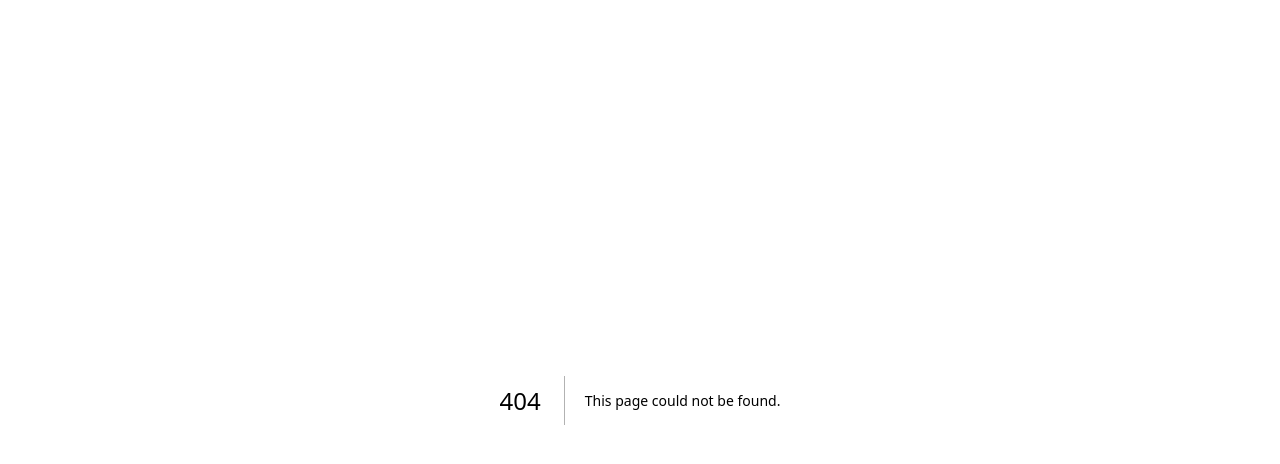
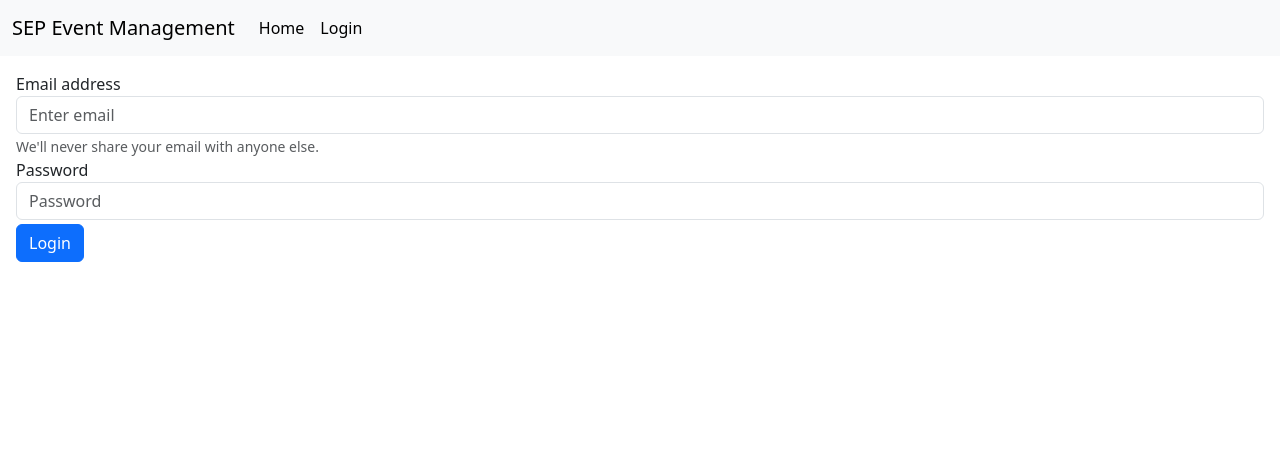
Before and after one commit to chinadupaya/sep-modern-methods, a Next.js app in the folder sep-frontend/: page /login in a window 1280 px wide. Before the commit this address had no page. Shown: the top 464 px of the page. Built offline with nearby package versions, Linux system fonts and the light colour scheme.

Commit message:
redirect upon login

```diff
--- a/sep-frontend/src/app/actions/login.ts
+++ b/sep-frontend/src/app/actions/login.ts
@@ -1,7 +1,7 @@
 'use server'
 
 import { cookies } from 'next/headers'
-import { NextResponse } from 'next/server';
+import { redirect } from 'next/navigation'
 export async function login(formData) {
   const email = formData.get('email');
   const password = formData.get('password');
@@ -17,10 +17,10 @@
 if (result.error) {
     // let resultError = NextResponse.json({ error: result.error, status: result.error.status });
     // return resultError
-    // return { error: result.error, status: result.error.status };
-    throw new Error('failed to login')
+    return { error: result.error, status: result.error.status };
+    // throw new Error('failed to login')
 }
 cookies().delete('user'),
 cookies().set('user', JSON.stringify(result))
-return result;
+redirect('/')
 }
--- a/sep-frontend/src/app/layout.js
+++ b/sep-frontend/src/app/layout.js
@@ -1,6 +1,7 @@
 // import localFont from "next/font/local";
 import  "bootstrap/dist/css/bootstrap.min.css"
 import AddBootstrap from "./AddBootstrap";
+import Navbar from "./navbar";
 
 // import "./globals.css";
 
@@ -24,6 +25,7 @@
   return (
     <html lang="en">
       <body >
+      <Navbar/>
         <AddBootstrap/>
         {children}</body>
     </html>
--- /dev/null
+++ b/sep-frontend/src/app/navbar.js
@@ -0,0 +1,36 @@
+export default function Navbar() {
+    return(
+        <nav className="navbar navbar-expand-lg bg-body-tertiary">
+        <div className="container-fluid">
+          <a className="navbar-brand" href="#">
+            SEP Event Management
+          </a>
+          <button
+            className="navbar-toggler"
+            type="button"
+            data-bs-toggle="collapse"
+            data-bs-target="#navbarSupportedContent"
+            aria-controls="navbarSupportedContent"
+            aria-expanded="false"
+            aria-label="Toggle navigation"
+          >
+            <span className="navbar-toggler-icon"></span>
+          </button>
+          <div className="collapse navbar-collapse" id="navbarSupportedContent">
+            <ul className="navbar-nav me-auto mb-2 mb-lg-0">
+              <li className="nav-item">
+                <a className="nav-link active" aria-current="page" href="#">
+                  Home
+                </a>
+              </li>
+              <li className="nav-item">
+                <a className="nav-link active" aria-current="page" href="/login">
+                  Login
+                </a>
+              </li>
+            </ul>
+          </div>
+        </div>
+      </nav>
+    )
+}
```
Also changed, not shown: sep-frontend/src/app/page.js (+3 -34 lines), sep-frontend/src/app/login/LoginButton.js (renamed from sep-frontend/src/app/components/LoginButton.js), sep-frontend/src/app/login/page.js (renamed from sep-frontend/src/app/components/LoginComponent.js).
